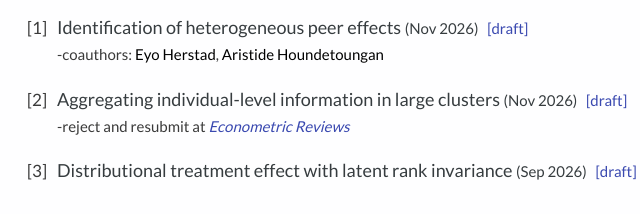
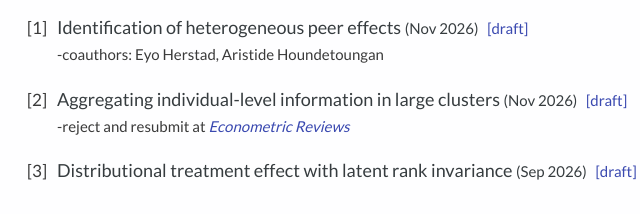
Before and after one commit to myungkoushin/research, a plain HTML site: page index.html in a window 1280 px wide. Shown: the part 262-476 px from the top of the page, 138-778 px from the left. Drawn offline with Linux system fonts and the light colour scheme.

Commit message:
Add files via upload

```diff
--- a/index.html
+++ b/index.html
@@ -202,7 +202,7 @@
                         <a style="color:#3a49b0" href="https://www.myungkoushin.com/research/ihpe.pdf">[draft]</a>
                     </span>
                     </p>
-                    <p class="description"> -coauthors: <a style="color:#000000;", href="https://www.eyoherstad.com">Eyo Herstad</a>, <a style="color:#000000;", href="https://www.ahoundetoungan.com">Aristide Houndetoungan</a>
+                    <p class="description"> -coauthors: <a style="color:#3a3a3a;", href="https://www.eyoherstad.com">Eyo Herstad</a>, <a style="color:#3a3a3a;", href="https://www.ahoundetoungan.com">Aristide Houndetoungan</a>
                     </p>
                 </li>
 
```
